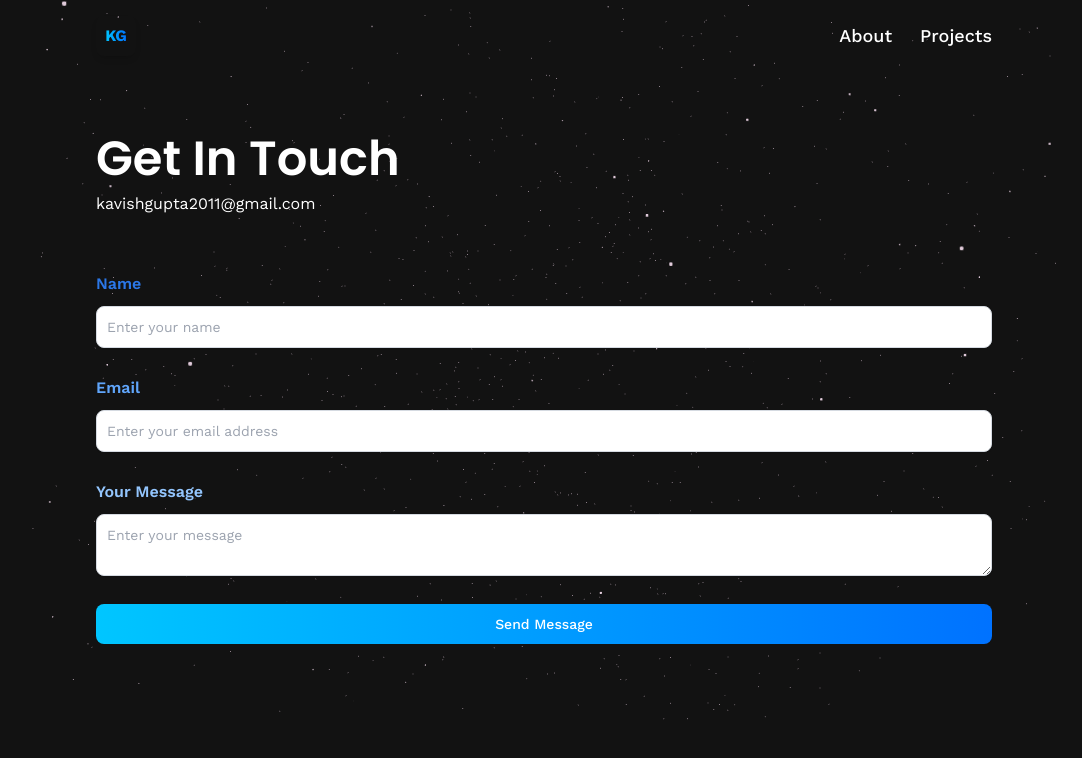
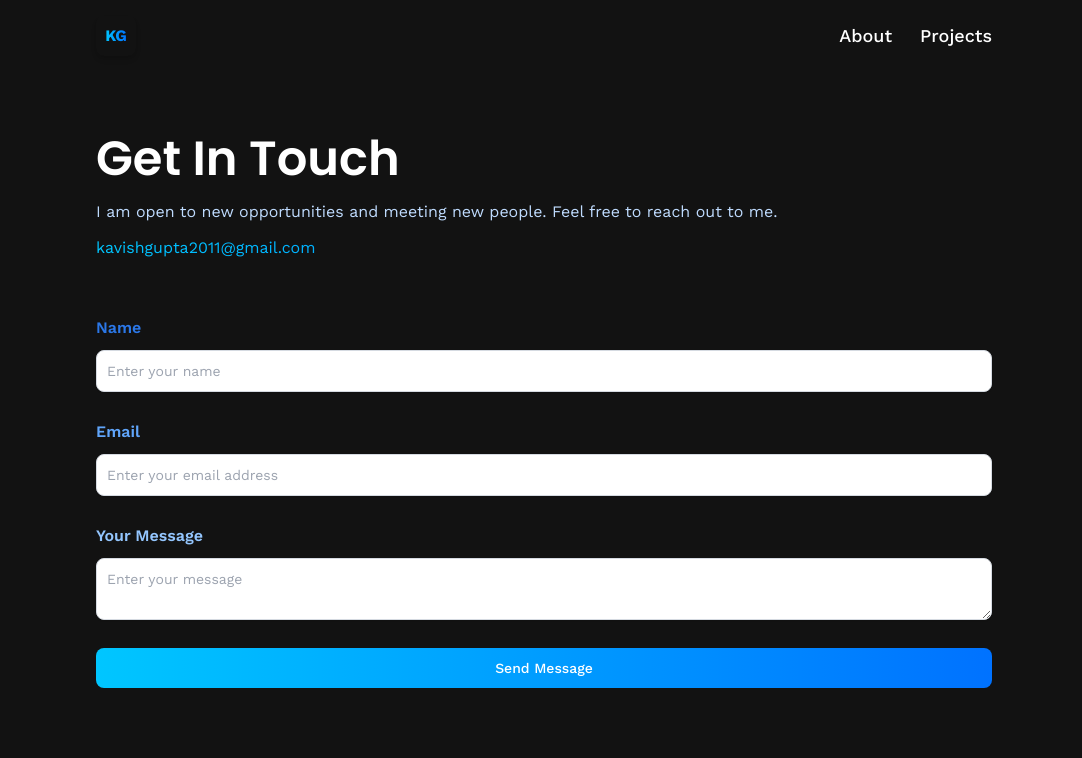
Before and after one commit to Kavish1802/portfolio, a React (Vite) app: page /contact in a window 1280 px wide. Shown: the top 758 px of the page, without its empty margins (96-1178 px from the left). Built offline with nearby package versions, Linux system fonts and the light colour scheme.

Commit message:
I dont actually want to make too many commits but its just i keep comming up with improvements. ps-added some text below GET IN TOUCH heading in xontacts page and make the email clickable

```diff
--- a/src/pages/Contact.jsx
+++ b/src/pages/Contact.jsx
@@ -45,10 +45,13 @@ const Contact = () => {
 
   return (
     <section className='relative flex lg:flex-row flex-col max-container'>
-      <StarsCanvas/>
+      {/* <StarsCanvas/> */}
       <div className='flex-1 min-w-[50%] flex flex-col'>
          <h1 className='head-text'>Get In Touch</h1>
-         <h3>kavishgupta2011@gmail.com</h3>
+        <h3 className='flex flex-col gap-3 mt-2 text-blue-200'>
+           I am open to new opportunities and meeting new people. Feel free to reach out to me.
+           <a className='blue-gradient_text' href="mailto:kavishgupta2011@gmail.com"> kavishgupta2011@gmail.com</a>
+        </h3>
          <form
           onSubmit={handleSubmit}
           className='w-full flex flex-col gap-7 mt-14 '>
```
